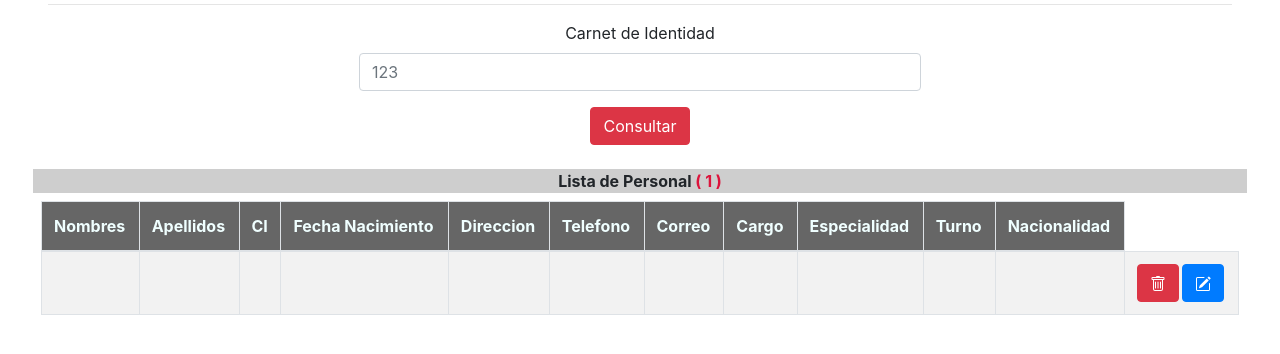
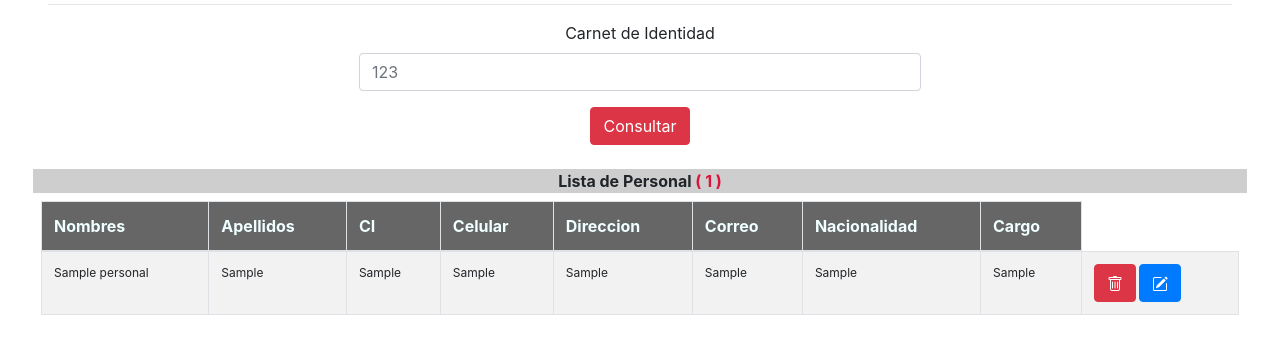
Before and after one commit to engelwar/hotel, a PHP site: page /Personal/index.php in a window 1280 px wide. Shown: the part 178-532 px from the top of the page. Run offline with PHP 8.4, Linux system fonts and the light colour scheme; the visitor is signed in with stand-in values (Sample User, id 1); tables that the repository leaves empty or names only in its code hold one stand-in row (values such as "Sample post"); data that the repository does not hold is empty.

Commit message:
Personal CRUD

```diff
--- a/Personal/ModalEditar.php
+++ b/Personal/ModalEditar.php
@@ -1,5 +1,5 @@
 <!--ventana para Update--->
-<div class="modal fade" id="editChildresn<?php echo $dataPersonal['CODIGO']; ?>" tabindex="-1" role="dialog" aria-labelledby="myModalLabel" aria-hidden="true">
+<div class="modal fade" id="editChildresn<?php echo $dataPersonal['codigo']; ?>" tabindex="-1" role="dialog" aria-labelledby="myModalLabel" aria-hidden="true">
   <div class="modal-dialog">
     <div class="modal-content">
       <div class="modal-header" style="background-color: #563d7c !important;">
@@ -13,52 +13,40 @@
 
 
       <form method="POST" action="recib_Update.php">
-        <input type="hidden" name="id" value="<?php echo $dataPersonal['CODIGO']; ?>">
+        <input type="hidden" name="id" value="<?php echo $dataPersonal['codigo']; ?>">
 
         <div class="modal-body" id="cont_modal">
           <div class="form-group">
             <label for="nombres" class="form-label">Nombres</label>
-            <input type="text" class="form-control" name="nombres" required='true' value="<?php echo $dataPersonal['NOMBRE']; ?>">
+            <input type="text" class="form-control" name="nombres" required='true' value="<?php echo $dataPersonal['nombres']; ?>">
           </div>
           <div class="form-group">
             <label for="apellidos" class="form-label">Apellidos</label>
-            <input type="text" class="form-control" name="apellidos" required='true' value="<?php echo $dataPersonal['APELLIDO']; ?>">
+            <input type="text" class="form-control" name="apellidos" required='true' value="<?php echo $dataPersonal['apellidos']; ?>">
           </div>
           <div class="form-group">
             <label for="ci" class="form-label">Carnet de Identidad</label>
-            <input type="number" class="form-control" name="ci" required='true' value="<?php echo $dataPersonal['CI']; ?>">
+            <input type="number" class="form-control" name="ci" required='true' value="<?php echo $dataPersonal['carnet']; ?>">
           </div>
           <div class="form-group">
-            <label for="fecha_nacimiento" class="form-label">Fecha nacimiento</label>
-            <input type="date" id="fecha_nacimiento" class="form-control" name="fecha_nacimiento" step="1" value="<?php echo $dataPersonal['FECHA_NACIMIENTO']; ?>">
+            <label for="celular" class="form-label">Celular</label>
+            <input type="number" class="form-control" name="celular" required='true' value="<?php echo $dataPersonal['celular']; ?>">
           </div>
           <div class="form-group">
             <label for="direccion" class="form-label">Direccion</label>
-            <input type="text" class="form-control" name="direccion" required='true' value="<?php echo $dataPersonal['DIRECCION']; ?>">
-          </div>
-          <div class="form-group">
-            <label for="telefono" class="form-label">Telefono</label>
-            <input type="number" class="form-control" name="telefono" required='true' value="<?php echo $dataPersonal['TELEFONO']; ?>">
+            <input type="text" class="form-control" name="direccion" required='true' value="<?php echo $dataPersonal['direccion']; ?>">
           </div>
           <div class="form-group">
             <label for="correo" class="form-label">Correo</label>
-            <input type="email" class="form-control" name="correo" required='true' value="<?php echo $dataPersonal['CORREO']; ?>">
+            <input type="email" class="form-control" name="correo" required='true' value="<?php echo $dataPersonal['correo']; ?>">
+          </div>
+          <div class="form-group">
+            <label for="nacionalidad" class="form-label">Nacionalidad</label>
+            <input type="text" class="form-control" name="nacionalidad" required='true' value="<?php echo $dataPersonal['nacionalidad']; ?>">
           </div>
           <div class="form-group">
             <label for="cargo" class="form-label">Cargo</label>
-            <input type="text" class="form-control" name="cargo" required='true' value="<?php echo $dataPersonal['CARGO']; ?>">
-          </div>
-          <div class="form-group">
-            <label for="especialidad" class="form-label">Especialidad</label>
-            <input type="text" class="form-control" name="especialidad" required='true' value="<?php echo $dataPersonal['ESPECIALIDAD']; ?>">
-          </div>
-          <div class="form-group">
-            <label for="turno" class="form-label">Turno</label>
-            <input type="text" class="form-control" name="turno" required='true' value="<?php echo $dataPersonal['TURNO']; ?>">
-          </div>
-          <div class="form-group">
-            <label for="nacionalidad" class="form-label">Nacionalidad</label>
-            <input type="text" class="form-control" name="nacionalidad" required='true' value="<?php echo $dataPersonal['NACIONALIDAD']; ?>">
+            <input type="text" class="form-control" name="cargo" required='true' value="<?php echo $dataPersonal['cargo']; ?>">
           </div>
         </div>
         <div class="modal-footer">
--- a/Personal/ModalEliminar.php
+++ b/Personal/ModalEliminar.php
@@ -1,5 +1,5 @@
 <!-- Ventana modal para eliminar -->
-<div class="modal fade" id="deleteChildresn<?php echo $dataPersonal['CODIGO']; ?>" tabindex="-1" role="dialog" aria-labelledby="myModalLabel">
+<div class="modal fade" id="deleteChildresn<?php echo $dataPersonal['codigo']; ?>" tabindex="-1" role="dialog" aria-labelledby="myModalLabel">
     <div class="modal-dialog" role="document">
       <div class="modal-content">
         <div class="modal-header">
@@ -10,13 +10,13 @@
 
         <div class="modal-body">
           <strong style="text-align: center !important">
-            <?php echo $dataPersonal['NOMBRE']; ?>
+            <?php echo $dataPersonal['nombres']; ?>
           </strong>
         </div>
 
         <div class="modal-footer">
           <button type="button" class="btn btn-default" data-dismiss="modal">Cerrar</button>
-          <button type="submit" class="btn btn-danger btnBorrar" data-dismiss="modal" id="<?php echo $dataPersonal['CODIGO']; ?>">Borrar</button>
+          <button type="submit" class="btn btn-danger btnBorrar" data-dismiss="modal" id="<?php echo $dataPersonal['codigo']; ?>">Borrar</button>
         </div>
 
         </div>
--- a/Personal/index.php
+++ b/Personal/index.php
@@ -84,41 +84,34 @@ $nombres = $_SESSION['nombres'];
                           <th scope="col">Nombres</th>
                           <th scope="col">Apellidos</th>
                           <th scope="col">CI</th>
-                          <th scope="col">Fecha Nacimiento</th>
+                          <th scope="col">Celular</th>
                           <th scope="col">Direccion</th>
-                          <th scope="col">Telefono</th>
                           <th scope="col">Correo</th>
+                          <th scope="col">Nacionalidad</th>
                           <th scope="col">Cargo</th>
-                          <th scope="col">Especialidad</th>
-                          <th scope="col">Turno</th>
-                          <th scope="col">Nacionalidad</th>
                         </tr>
                       </thead>
                       <tbody>
                         <?php
                         while ($dataPersonal = mysqli_fetch_array($queryPersonal)) { ?>
                           <tr>
-                            <td><?php echo $dataPersonal['NOMBRE']; ?></td>
-                            <td><?php echo $dataPersonal['APELLIDO']; ?></td>
-                            <td><?php echo $dataPersonal['CI']; ?></td>
-                            <td><?php echo $dataPersonal['FECHA_NACIMIENTO']; ?></td>
-                            <td><?php echo $dataPersonal['DIRECCION']; ?></td>
-                            <td><?php echo $dataPersonal['TELEFONO']; ?></td>
-                            <td><?php echo $dataPersonal['CORREO']; ?></td>
-                            <td><?php echo $dataPersonal['CARGO']; ?></td>
-                            <td><?php echo $dataPersonal['ESPECIALIDAD']; ?></td>
-                            <td><?php echo $dataPersonal['TURNO']; ?></td>
-                            <td><?php echo $dataPersonal['NACIONALIDAD']; ?></td>
-
+                            <td><?php echo $dataPersonal['nombres']; ?></td>
+                            <td><?php echo $dataPersonal['apellidos']; ?></td>
+                            <td><?php echo $dataPersonal['carnet']; ?></td>
+                            <td><?php echo $dataPersonal['celular']; ?></td>
+                            <td><?php echo $dataPersonal['direccion']; ?></td>
+                            <td><?php echo $dataPersonal['correo']; ?></td>
+                            <td><?php echo $dataPersonal['nacionalidad']; ?></td>
+                            <td><?php echo $dataPersonal['cargo']; ?></td>
                             <td>
-                              <button type="button" class="btn btn-danger" data-toggle="modal" data-target="#deleteChildresn<?php echo $dataPersonal['CODIGO']; ?>">
+                              <button type="button" class="btn btn-danger" data-toggle="modal" data-target="#deleteChildresn<?php echo $dataPersonal['codigo']; ?>">
                                 <svg xmlns="http://www.w3.org/2000/svg" width="16" height="16" fill="currentColor" class="bi bi-trash" viewBox="0 0 16 16">
                                   <path d="M5.5 5.5A.5.5 0 0 1 6 6v6a.5.5 0 0 1-1 0V6a.5.5 0 0 1 .5-.5zm2.5 0a.5.5 0 0 1 .5.5v6a.5.5 0 0 1-1 0V6a.5.5 0 0 1 .5-.5zm3 .5a.5.5 0 0 0-1 0v6a.5.5 0 0 0 1 0V6z" />
                                   <path fill-rule="evenodd" d="M14.5 3a1 1 0 0 1-1 1H13v9a2 2 0 0 1-2 2H5a2 2 0 0 1-2-2V4h-.5a1 1 0 0 1-1-1V2a1 1 0 0 1 1-1H6a1 1 0 0 1 1-1h2a1 1 0 0 1 1 1h3.5a1 1 0 0 1 1 1v1zM4.118 4 4 4.059V13a1 1 0 0 0 1 1h6a1 1 0 0 0 1-1V4.059L11.882 4H4.118zM2.5 3V2h11v1h-11z" />
                                 </svg>
                               </button>
 
-                              <button type="button" class="btn btn-primary" data-toggle="modal" data-target="#editChildresn<?php echo $dataPersonal['CODIGO']; ?>">
+                              <button type="button" class="btn btn-primary" data-toggle="modal" data-target="#editChildresn<?php echo $dataPersonal['codigo']; ?>">
                                 <svg xmlns="http://www.w3.org/2000/svg" width="16" height="16" fill="currentColor" class="bi bi-pencil-square" viewBox="0 0 16 16">
                                   <path d="M15.502 1.94a.5.5 0 0 1 0 .706L14.459 3.69l-2-2L13.502.646a.5.5 0 0 1 .707 0l1.293 1.293zm-1.75 2.456-2-2L4.939 9.21a.5.5 0 0 0-.121.196l-.805 2.414a.25.25 0 0 0 .316.316l2.414-.805a.5.5 0 0 0 .196-.12l6.813-6.814z" />
                                   <path fill-rule="evenodd" d="M1 13.5A1.5 1.5 0 0 0 2.5 15h11a1.5 1.5 0 0 0 1.5-1.5v-6a.5.5 0 0 0-1 0v6a.5.5 0 0 1-.5.5h-11a.5.5 0 0 1-.5-.5v-11a.5.5 0 0 1 .5-.5H9a.5.5 0 0 0 0-1H2.5A1.5 1.5 0 0 0 1 2.5v11z" />
--- a/Personal/recib_Delete.php
+++ b/Personal/recib_Delete.php
@@ -2,7 +2,7 @@
 include('../config.php');
 $idRegistros = $_REQUEST['id'];
 
-$DeleteRegistro = ("DELETE FROM personal WHERE CODIGO = '".$idRegistros."' ");
+$DeleteRegistro = ("DELETE FROM personal WHERE codigo  = '".$idRegistros."' ");
 mysqli_query($con, $DeleteRegistro);
 
 ?>
```
Also changed, not shown: Personal/recibPersonal.php (+15 -23 lines), Personal/recib_Update.php (+13 -17 lines), Personal/registrarPersonal.php (+6 -18 lines).
